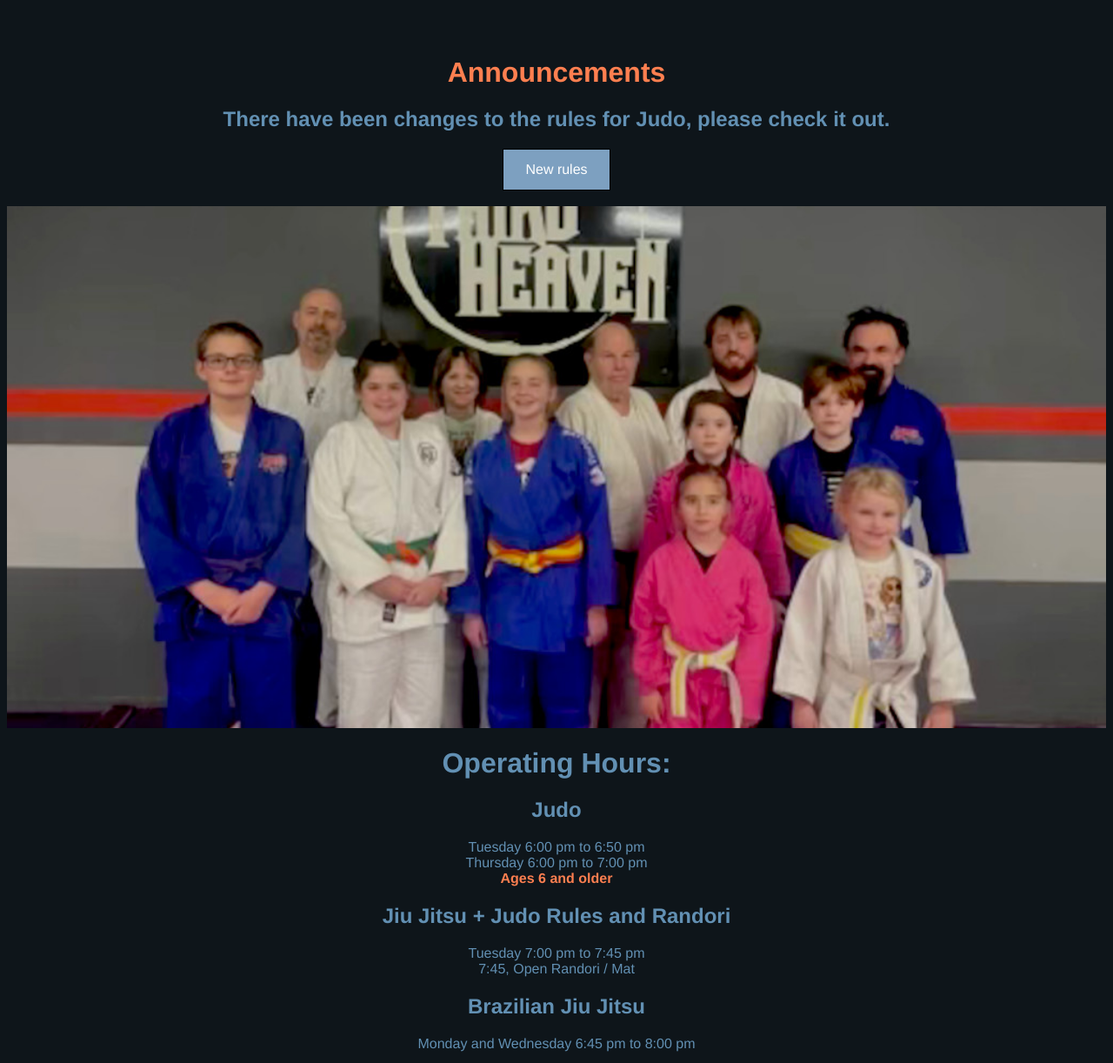
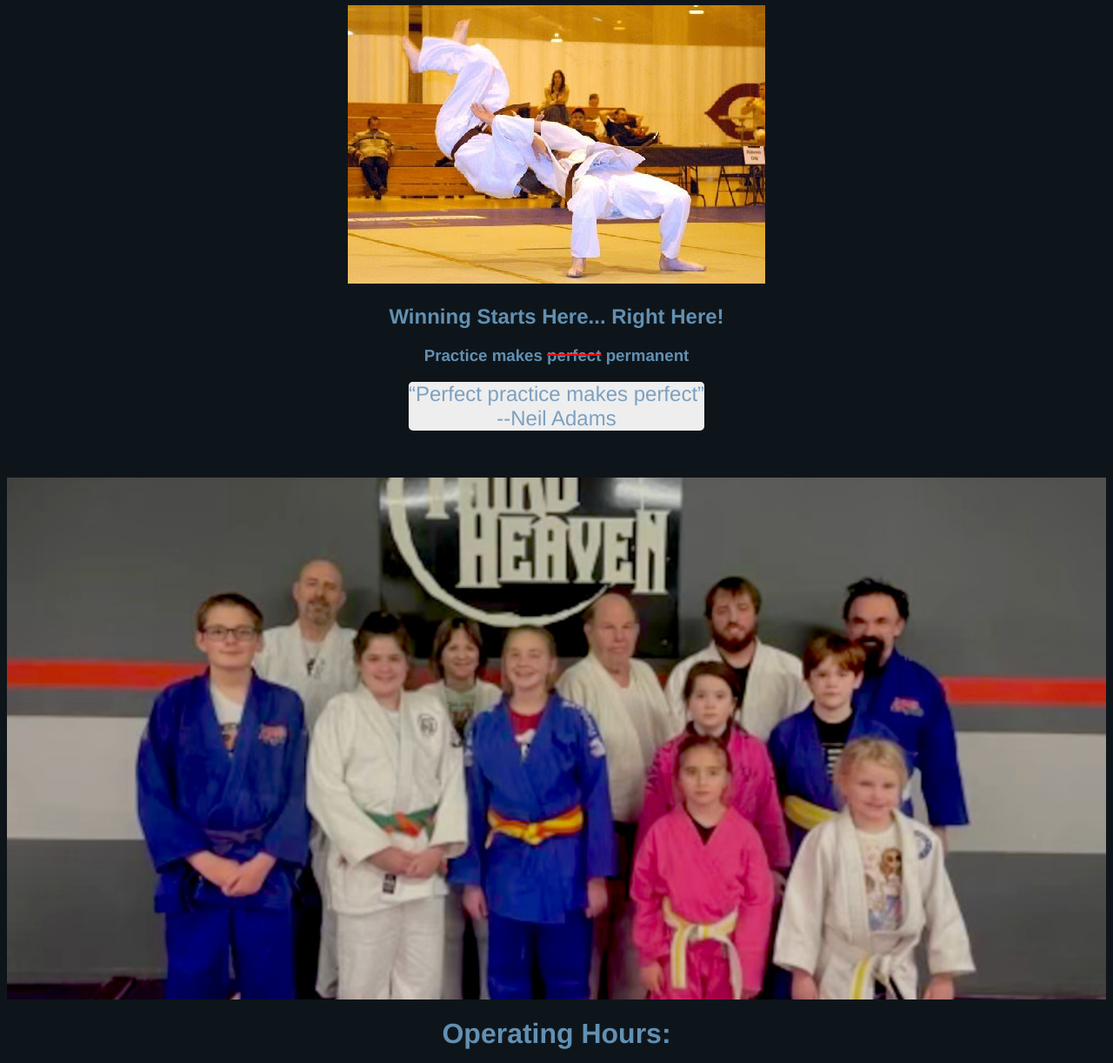
Before and after one commit to Ramen-Nood1ez/HogoshaJudo, a website: page public/index.html in a window 1280 px wide. Shown: the part 917-2139 px from the top of the page at 87% size. Drawn offline with nearby package versions, Linux system fonts and the light colour scheme.

Commit message:
Revert "Added link to new rules, and made happy holidays show when it is decemeber"
This reverts commit aca9d959f97ba6bf8b7a1c61bccb6a9c02f46a03.

```diff
--- a/public/index.html
+++ b/public/index.html
@@ -9,17 +9,8 @@
 		<script src="https://ajax.googleapis.com/ajax/libs/jquery/3.5.1/jquery.min.js"></script>
 		<script src="https://kit.fontawesome.com/8e00593c4c.js" crossorigin="anonymous"></script>
 		<script>
-			const monthnum = new Date().getUTCMonth();
 			$(function(){
-				$("#includedContent").load("navbar.html");
-
-				if (!(monthnum == 11)) {
-					$("#eventmessage").css({
-						"visibility":"collapse",
-						"width":"0px",
-						"height":"0px"
-					})
-				}
+			  $("#includedContent").load("navbar.html");
 			});
 		</script>
 		<title>Hogosha Judo</title>
@@ -31,7 +22,7 @@
 
 		<!--h1>Hogosha Judo</h1-->
 
-		<div class="eventmessage" id="eventmessage">
+		<div class="eventmessage">
 			<img src="images/happyholidays.png">
 		</div>
 
@@ -52,14 +43,6 @@
 
 		<br>
 		<br>
-		<br>
-
-		<div id="Announcements">
-			<h1><b>Announcements</b></h1>
-			<h2>There have been changes to the rules for Judo, please check it out.</h2>
-			<a href="https://www.ijf.org/news/show/new-olympic-cycle-new-judo-rules" target="_blank" rel="noopener noreferrer">New rules</a>
-		</div>
-
 		<br>
 
 		<div class="parallax" style="background-image: url('images/mainjudopage3.jpg')"></div>
@@ -95,11 +78,11 @@
 
 		<h1>Contact Information:</h1>
 
+		<h2>Darlene Cypert - Head Instructor</h2>
+		<a href="tel:920-296-6452" class="normlink">(920) 296-6452</a>
+
 		<h2>Jerry L. Cypert - Supervising Instructor</h2>
 		<a href="tel:920-296-6451" class="normlink">(920) 296-6451</a>
-
-		<h2>Darlene Cypert - Head Instructor</h2>
-		<a href="tel:920-296-6452" class="normlink">(920) 296-6452</a>
 
 		<hr class="thr">
 
```
